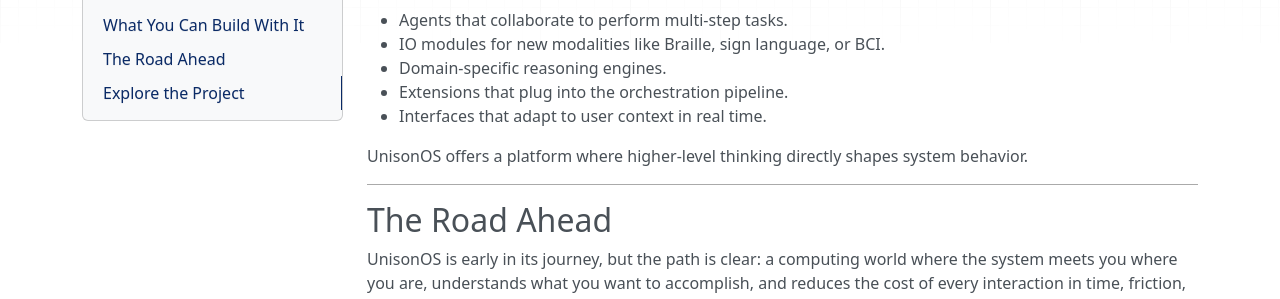
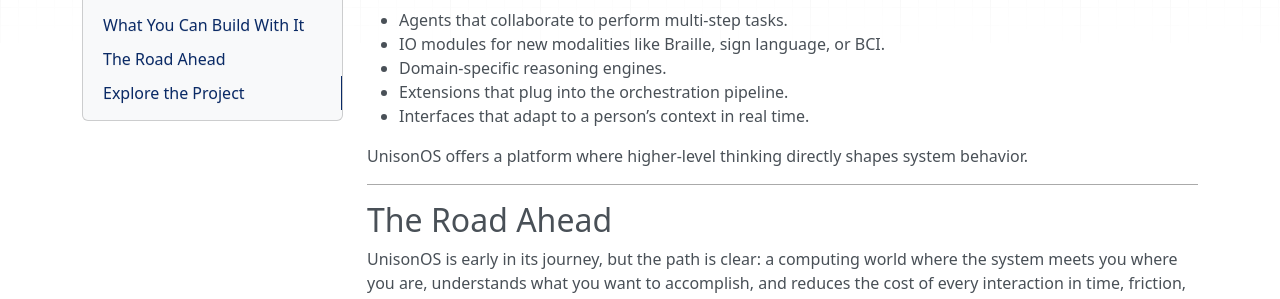
Before and after one commit to project-unisonOS/project-unisonos.github.io, an MkDocs documentation site: the page built from docs/index.md, in a window 1280 px wide and 900 px high, scrolled down 1574 px. Shown: the part 263-562 px from the top of the window. Built offline with MkDocs 1.6.1, drawn with Linux system fonts in a browser that asks for light colours; nearby versions of some CDN libraries.

Commit message:
docs: replace user wording

```diff
--- a/docs/index.md
+++ b/docs/index.md
@@ -52,7 +52,7 @@ Developers can go beyond traditional apps and build intent-responsive capabiliti
 - IO modules for new modalities like Braille, sign language, or BCI.
 - Domain-specific reasoning engines.
 - Extensions that plug into the orchestration pipeline.
-- Interfaces that adapt to user context in real time.
+- Interfaces that adapt to a person’s context in real time.
 
 UnisonOS offers a platform where higher-level thinking directly shapes system behavior.
 
```
Also changed, not shown: docs/architecture/overview.md (+1 -1 lines), docs/developers/hardware.md (+1 -1 lines), docs/experience/system-prompt.md (+2 -2 lines), docs/project/bci-overview.md (+1 -1 lines).
